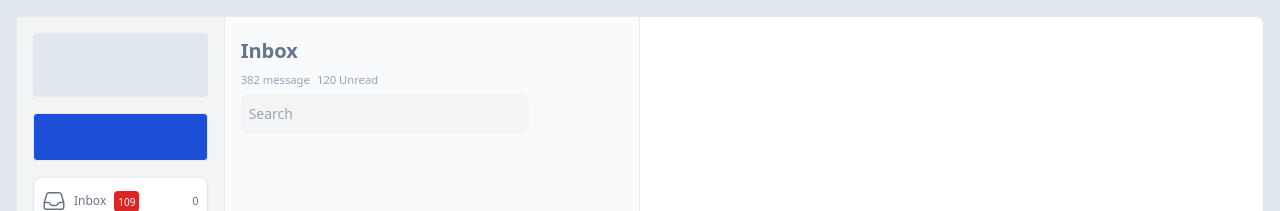
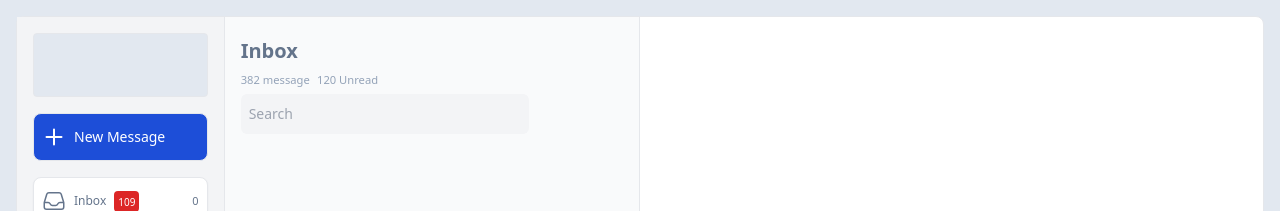
Before and after one commit to koomabenjamin/mailbox-vue-ui, a Vue app: page / in a window 1280 px wide. Shown: the top 211 px of the page. Built offline with nearby package versions, Linux system fonts and the light colour scheme.

Commit message:
Design button for new messages

```diff
--- a/src/views/MailBox.vue
+++ b/src/views/MailBox.vue
@@ -5,7 +5,13 @@
       <div class="w-1/6 bg-gray-100 border-r p-4 space-y-4">
 
         <div class="w-full h-16 bg-slate-200 border rounded"></div>
-        <div class="w-full h-12 bg-blue-700 border rounded"></div>
+        <div class="w-full h-12 bg-blue-700 border rounded-lg text-white flex items-center text-sm pl-2 space-x-2">
+          <component
+            class="h-6 w-6 stroke-2"
+            :is="OutlineIcons['PlusIcon']">
+          </component>
+          <span>New Message</span>
+        </div>
 
         <div class="h-auto w-full p-0">
           <!-- <div class="h-10 w-full bg-white rounded"></div> -->
```
